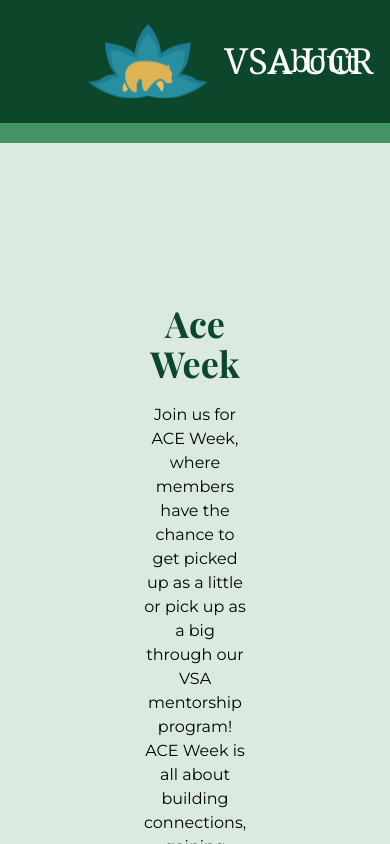
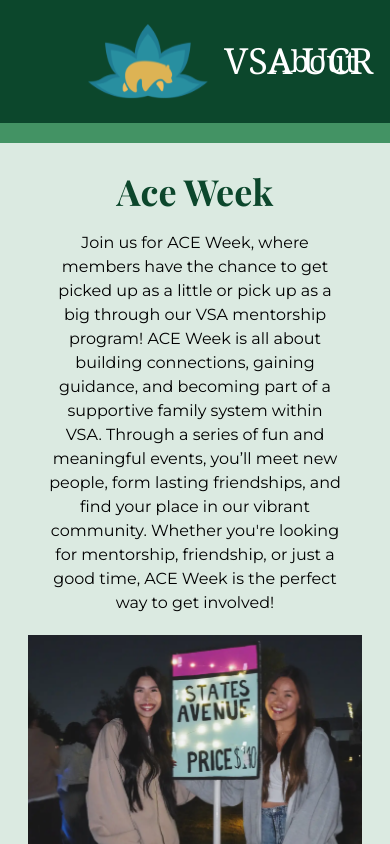
Before and after one commit to acm-ucr/vsa-website, a Next.js app: page /gallery/aceweek in a window 390 px wide. Shown: the top 844 px of the page. Built offline with nearby package versions, Linux system fonts and the light colour scheme.

Commit message:
Made Viet Idol & ACE Week Mobile-Responsive

```diff
--- a/src/app/gallery/aceweek/page.tsx
+++ b/src/app/gallery/aceweek/page.tsx
@@ -4,7 +4,7 @@ import { AceWeekImages } from "@/data/Galleries/AceWeek";
 
 const ACEWeek = () => {
   return (
-    <div className="pt-40 pr-35 pb-8 pl-35 text-center">
+    <div className="w-screen p-7 md:p-40 md:text-center">
       <GalleryHeader
         title="Ace Week"
         text="Join us for ACE Week, where members have the chance to get picked up as a little or pick up as a big through our VSA mentorship program! ACE Week is all about building connections, gaining guidance, and becoming part of a supportive family system within VSA. Through a series of fun and meaningful events, you’ll meet new people, form lasting friendships, and find your place in our vibrant community. Whether you're looking for mentorship, friendship, or just a good time, ACE Week is the perfect way to get involved!"
--- a/src/app/gallery/vietidol/page.tsx
+++ b/src/app/gallery/vietidol/page.tsx
@@ -5,7 +5,7 @@ import { images } from "@/data/Galleries/VietIdolImages";
 
 const VietIdol = () => {
   return (
-    <div className="p-48 text-2xl">
+    <div className="w-screen p-7 md:p-48 md:text-2xl">
       <Header
         title="Viet Idol"
         text="Join us for ACE Week, where members have the chance to get picked up as a little or pick up as a big through our VSA mentorship program! ACE Week is all about building connections, gaining guidance, and becoming part of a supportive family system within VSA. Through a series of fun and meaningful events, you’ll meet new people, form lasting friendships, and find your place in our vibrant community. Whether you're looking for mentorship, friendship, or just a good time, ACE Week is the perfect way to get involved!"
```
